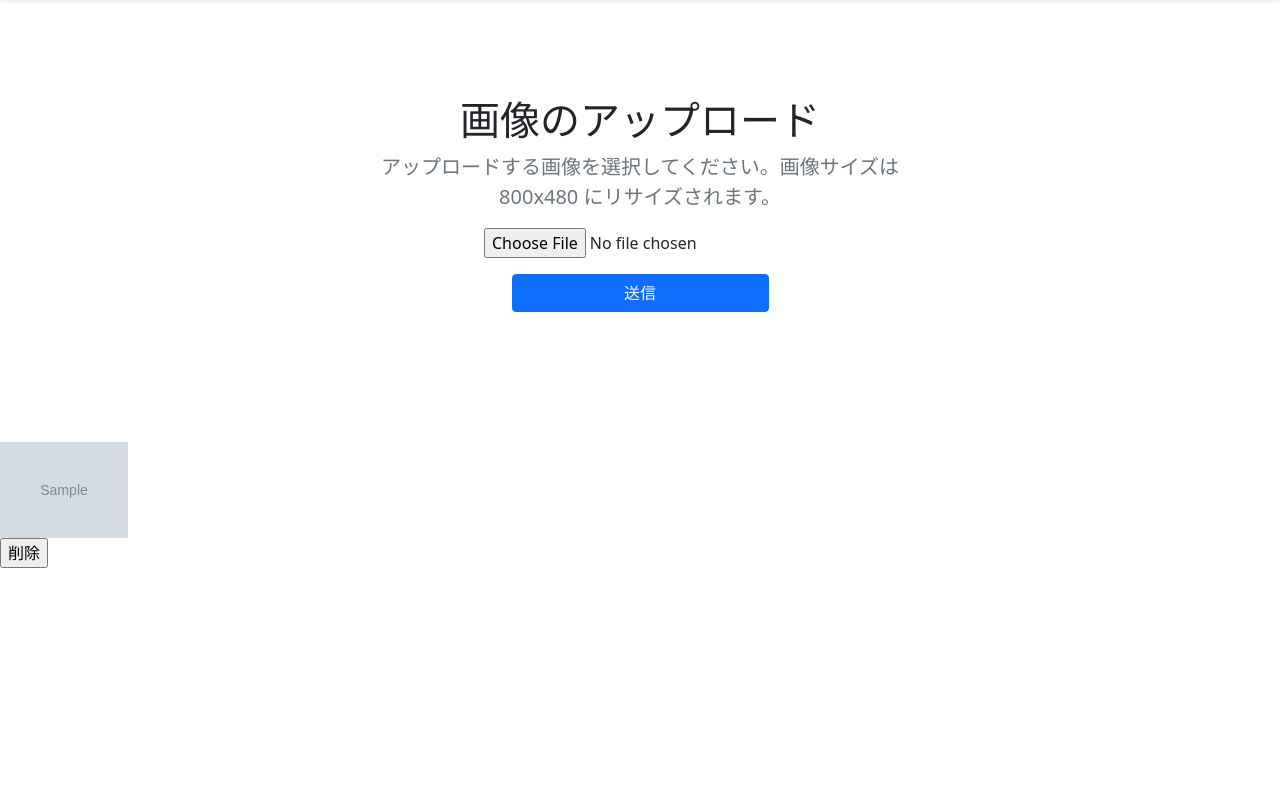
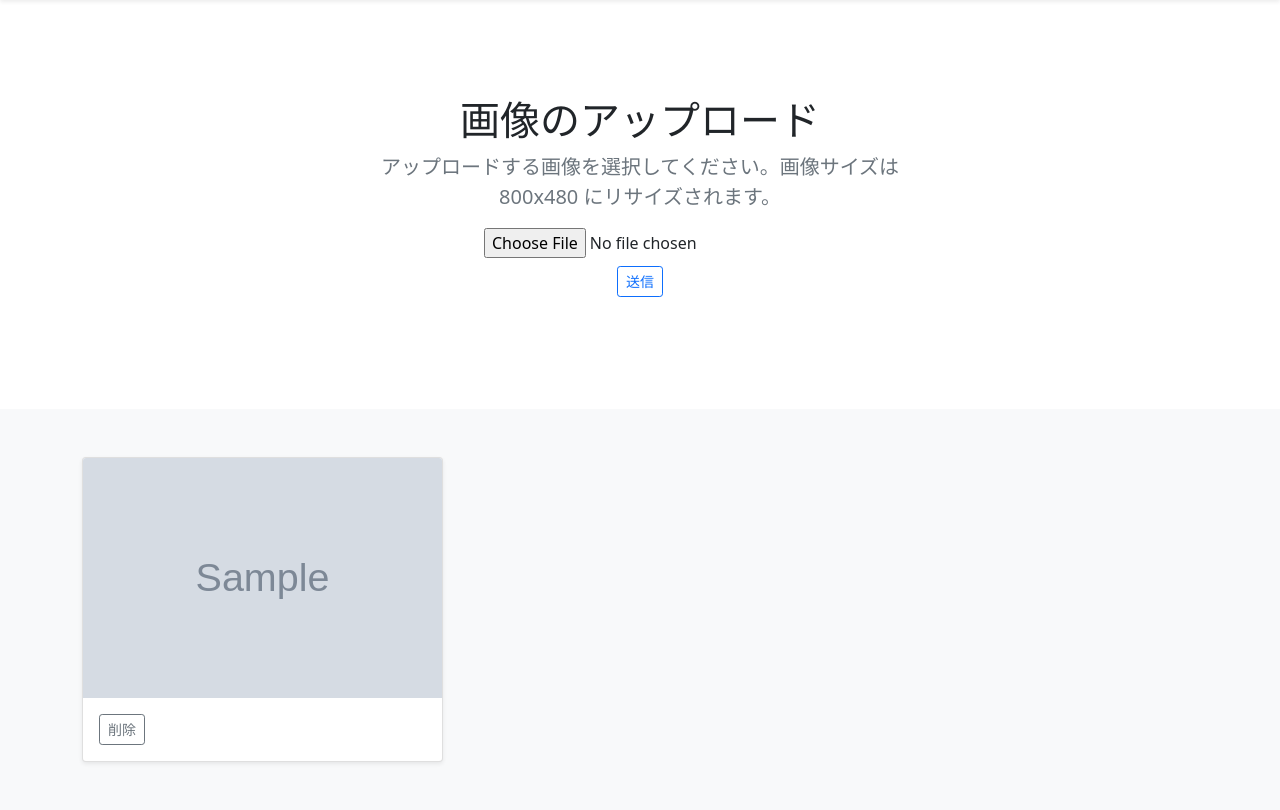
Before and after one commit to TatsukiIshijima/photom-web, a Python web app: template flask/templates/index.html in a window 1280 px wide. Shown: the part 56-866 px from the top of the page. Before the commit the page ends 624 px from the top, so only its background shows below. Run offline with Jinja, Linux system fonts and the light colour scheme; the template is opened without the code that fills it: most values are stand-ins (such as "Sample title", 1, 10 or a date in 2020); grey boxes marked "Sample" are stand-in pictures.

Commit message:
apply bootstrap in photo list

```diff
--- a/flask/templates/index.html
+++ b/flask/templates/index.html
@@ -1,4 +1,5 @@
 <!doctype html>
+<!-- 参考：https://getbootstrap.jp/docs/5.0/examples/album/# -->
 <html lang="ja">
 	<head>
 		<meta charset="utf-8">
@@ -44,31 +45,45 @@
 				<div class="row py-lg-5">
 					<div class="col-lg-6 col-md-8 mx-auto">
 						<h1 class="fw-light">画像のアップロード</h1>
-						<p class="lead text-muted">アップロードする画像を選択してください。画像サイズは800x480 にリサイズされます。</p>
+						<p class="lead text-muted">アップロードする画像を選択してください。画像サイズは 800x480 にリサイズされます。</p>
 						<p>
 							<form action="/photo/upload" name="upload" method="POST" enctype="multipart/form-data">
 								<dl>
 									<dd><input type="file" id="img_file" name="img_file"></dd>
-									<dd><input class="btn btn-primary my-2 type="submit" value="送信"></dd>
+									<dd><button type="submit" class="btn btn-sm btn-outline-primary">送信</button></dd>
 								</dl>
 							</form>
 						</p>
 				  	</div>
 				</div>
 			</section>
+
+			<div class="album py-5 bg-light">
+				<div class="container">
+					<div class="row row-cols-1 row-cols-sm-2 row-cols-md-3 g-3">
 						{% block content %}
 							{% if photos %}
 								{% for photo in photos %}
-						<div>
-							<img src={{photo['url']}} style="margin-top: 10px; vertical-align: bottom; width: 128px;" alt="photo">
-							<br>
+									<div class="col">
+										<div class="card shadow-sm">
+											<img class="bd-placeholder-img card-img-top" width="100%" height="240" src={{photo['url']}} alt="photo">
+											<div class="card-body">
+												<div class="d-flex justify-content-between align-items-center">
+													<div class="btn-group">
 														<form action="/photo/delete/{{photo['id']}}" name="delete" method="POST">
-								<input type="submit" value="削除">
+															<button type="submit" class="btn btn-sm btn-outline-secondary">削除</button>
 														</form>
+													</div>
+												</div>
+											</div>
+										</div>
 									</div>
 								{% endfor %}
 							{% endif %}
 						{% endblock %}
+					</div>
+				</div>
+			</div>
 		</main>
 
 		<script src="https://cdn.jsdelivr.net/npm/bootstrap@5.0.0-beta1/dist/js/bootstrap.bundle.min.js" integrity="sha384-ygbV9kiqUc6oa4msXn9868pTtWMgiQaeYH7/t7LECLbyPA2x65Kgf80OJFdroafW" crossorigin="anonymous"></script>
```
Lines whose indentation alone changed are shown as unchanged.
